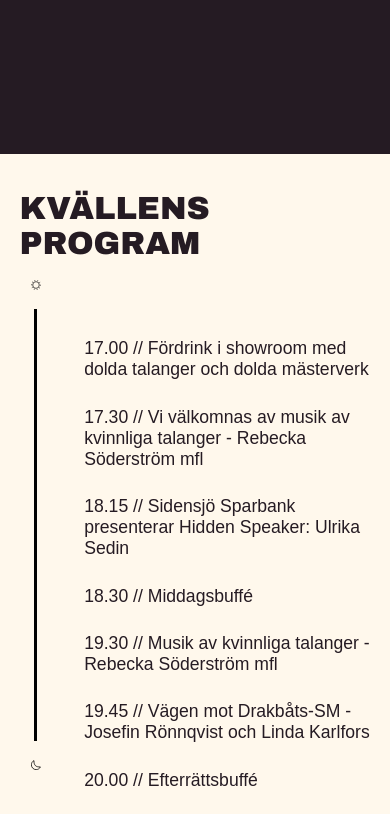
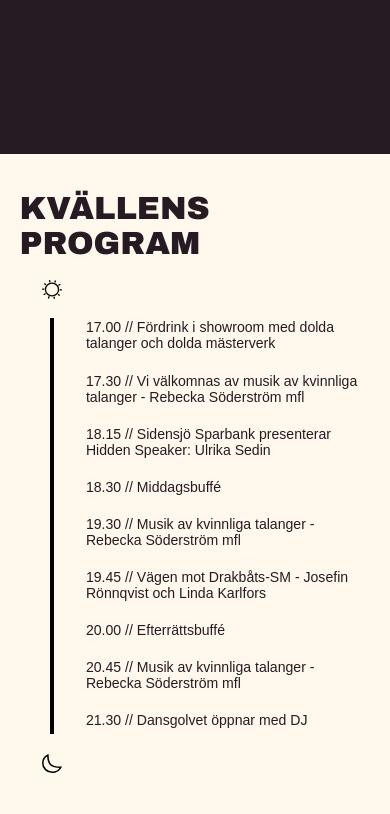
Before and after one commit to hannajansson/hiddentalents2025, a React (Create React App) app: page / in a window 390 px wide. Shown: the part 2378-3192 px from the top of the page. Built offline with nearby package versions, Linux system fonts and the light colour scheme.

Commit message:
Fixed layout of schema and image next to questions

```diff
--- a/src/App.css
+++ b/src/App.css
@@ -259,6 +259,11 @@ html {
   justify-content: space-between;
 }
 
+.block2-image {
+  border: 1px solid red;
+  height: 24em;
+}
+
 .block2-bodyText {
   width: 90%;
   font-size: 1.1em;
@@ -357,19 +362,11 @@ html {
   margin-top: 1em;
 }
 
-.img-small block4-imgBottom {
-  width: 30%; /* Makes the image take up the full width of its container */
-  max-width: 600px; /* Sets an upper limit for the image size */
-  height: 14em; /* Maintains the aspect ratio */
-  display: block; /* Ensures proper alignment */
-  /*margin: 0 auto; /* Centers the image if needed */
-}
-
 .img-small {
   height: 14em; /* Maintains the aspect ratio */
 }
 
-@media (max-width: 768px) {
+@media (max-width: 480px) {
   .block4-imageAndTextBottom {
     max-width: 80%; /* Allow full width on smaller devices */
   }
@@ -405,17 +402,13 @@ html {
 }
 
 .img-large {
-  width: 30%; /* Makes the image take up the full width of its container */
-  max-width: 600px; /* Sets an upper limit for the image size */
-  height: auto; /* Maintains the aspect ratio */
-  display: block; /* Ensures proper alignment */
-  /*margin: 0 auto; /* Centers the image if needed */
+  max-height: 24em;
+
 }
 
 @media (max-width: 480px) {
   .img-large {
-    max-width: 100%; /* Allow a bit more space for small screens */
-    max-height: 50vh; /* Limit vertical space usage further */
+    height: 24em;
     width: 70%;
   }
 }
@@ -424,18 +417,43 @@ html {
   width: 100%;
   display: flex;
   flex-direction: row;
-  justify-content: space-between;
+  margin-bottom: 3em;
 }
 
 .schemaWrapper {
   display: flex;
   flex-direction: row;
-  width: 100%;
-  justify-content: space-between;
-
+  width: 170%;
 }
 
+.schemaIcon {
+  width: 10em;
+  padding-top: 1.2em;
+  padding-bottom: 1.2em;
+}
 
+.schemaLine {
+  height: 27em;
+  background-color: black;
+  width: 0.2em;
+}
+
+.schemaImage {
+  display: flex;
+  flex-direction: column;
+  align-items: center;
+}
+
+.schemaItems {
+  padding-top: 4.5em;
+  width: 100%;
+  font-size: 1.1em;
+}
+
+.schemaItem {
+  margin-bottom: 1.5em;
+  width: 100%;
+}
 
 @media (max-width: 768px) {
   .schemaAndImageWeapper {
@@ -445,39 +463,27 @@ html {
     flex-wrap: wrap;
     justify-content: space-between;
   }
-}
-
-@media (max-width: 480px) {
-  .schemaAndImageWeapper {
-    width: 100%;
-    display: flex;
-    flex-direction: row;
-    flex-wrap: wrap;
-    justify-content: space-between;
-  }
-}
 
   .schemaImage {
     display: flex;
     flex-direction: column;
     align-items: center;
-  padding-right: 2em;
-}
-
-.schemaLine {
-  height: 27em;
-  background-color: black;
-  width: 0.2em;
+    padding-right: 0.1em;
   }
 
   .schemaIcon {
-  width: 2.5em;
+    width: 5em;
     padding-top: 1.2em;
     padding-bottom: 1.2em;
   }
 
+  .schemaLine {
+    height: 26em;
+    width: 0.2em;
+  }
+
   .schemaItems {
-  padding-top: 4em;
+    padding-top: 3em;
     width: 100%;
     font-size: 1.1em;
   }
@@ -485,6 +491,9 @@ html {
   .schemaItem {
     margin-bottom: 1.5em;
     width: 100%;
+    font-size: 0.8em;
+  }
+
 }
 
 .block4-images {
@@ -492,12 +501,12 @@ html {
   display: flex;
   flex-direction: column;
   justify-content: space-between;
-
 }
 
 .block4-imageAndTextTop {
   padding-left: 10em;
   font-weight: bold;
+
 }
 
 .block4-imageAndTextBottom {
--- a/src/App.js
+++ b/src/App.js
@@ -60,7 +60,9 @@ function App() {
                 ))}
               </div>
             </div>
-            <img className='img-large' src="./assets/images/Images06.png"/>
+
+              <img className='img-large' src="./assets/images/Images06.png"/>
+
           </div>
         </div>
       </div>
@@ -95,7 +97,7 @@ function App() {
             </div>
             <div className='block4-images'>
               <div className="block4-imageAndTextTop">
-                <img className='img-small block4-imgTop' src="./assets/images/Images06.png"/>
+                <img className={window.innerWidth <= 480 ? 'img-small' : 'img-large'} src="./assets/images/Images06.png"/>
                 <div>Talare 1: Ulrika Sedin</div>
               </div>
               <div className="block4-imageAndTextBottom">
```
Lines whose indentation alone changed are shown as unchanged.
